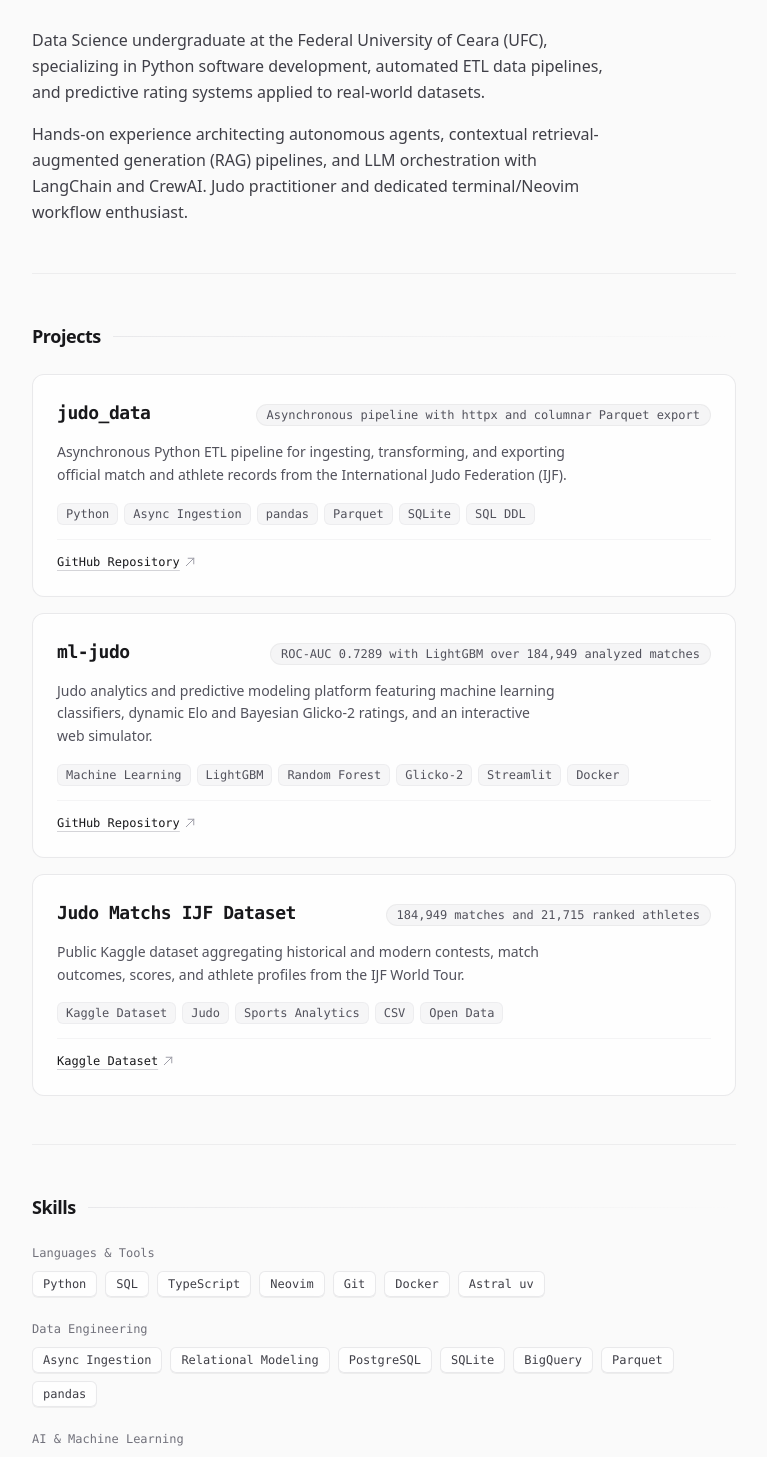
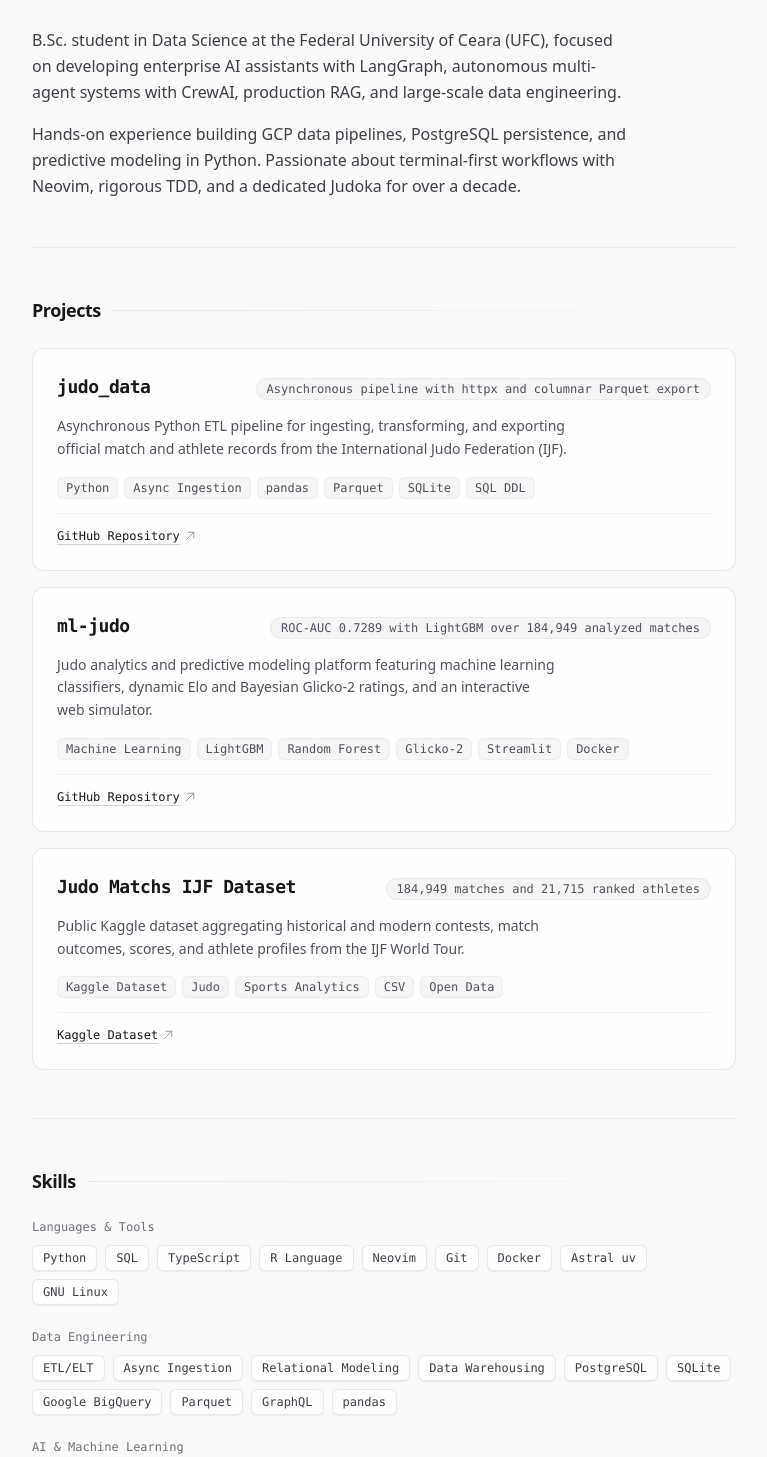
Before and after one commit to caiosaboia/portfolio, a Next.js app: page /en/ in a window 1280 px wide. Shown: the part 360-1817 px from the top of the page, without its empty margins (256-1023 px from the left). Built offline with nearby package versions, Linux system fonts and the light colour scheme.

Commit message:
feat(content): enrich profile, skills, and experience from CV

```diff
--- a/content/en.ts
+++ b/content/en.ts
@@ -18,8 +18,8 @@
   about: {
     title: "About",
     paragraphs: [
-      "Data Science undergraduate at the Federal University of Ceara (UFC), specializing in Python software development, automated ETL data pipelines, and predictive rating systems applied to real-world datasets.",
-      "Hands-on experience architecting autonomous agents, contextual retrieval-augmented generation (RAG) pipelines, and LLM orchestration with LangChain and CrewAI. Judo practitioner and dedicated terminal/Neovim workflow enthusiast.",
+      "B.Sc. student in Data Science at the Federal University of Ceara (UFC), focused on developing enterprise AI assistants with LangGraph, autonomous multi-agent systems with CrewAI, production RAG, and large-scale data engineering.",
+      "Hands-on experience building GCP data pipelines, PostgreSQL persistence, and predictive modeling in Python. Passionate about terminal-first workflows with Neovim, rigorous TDD, and a dedicated Judoka for over a decade.",
     ],
   },
   projects: {
@@ -59,15 +59,15 @@
     categories: [
       {
         name: "Languages & Tools",
-        skills: ["Python", "SQL", "TypeScript", "Neovim", "Git", "Docker", "Astral uv"],
+        skills: ["Python", "SQL", "TypeScript", "R Language", "Neovim", "Git", "Docker", "Astral uv", "GNU Linux"],
       },
       {
         name: "Data Engineering",
-        skills: ["Async Ingestion", "Relational Modeling", "PostgreSQL", "SQLite", "BigQuery", "Parquet", "pandas"],
+        skills: ["ETL/ELT", "Async Ingestion", "Relational Modeling", "Data Warehousing", "PostgreSQL", "SQLite", "Google BigQuery", "Parquet", "GraphQL", "pandas"],
       },
       {
         name: "AI & Machine Learning",
-        skills: ["LLMs", "LangChain", "CrewAI", "RAG", "LightGBM", "Random Forest", "Elo & Glicko-2 Ratings", "PyTorch"],
+        skills: ["LLMs", "LangGraph", "LangChain", "CrewAI", "RAG", "Qdrant", "FastAPI", "Scikit-Learn", "LightGBM", "Random Forest", "Elo & Glicko-2 Ratings", "PyTorch"],
       },
       {
         name: "Quality & Testing",
@@ -82,19 +82,19 @@
         role: "GenAI Assistant",
         organization: "Profectum",
         period: "Jan 2026 - Present",
-        summary: "Developing generative AI workflows, LLM orchestration with LangChain, and production retrieval-augmented generation (RAG) architectures.",
+        summary: "Building enterprise AI assistants with LangGraph, Qdrant, FastAPI, and Asana MCP with PostgreSQL persistence using SDD/TDD. Developing a vendor audit platform via GraphQL ETL, Streamlit/Power BI dashboards, and a 500+ test suite in TDD.",
       },
       {
         role: "AI Developer Intern",
         organization: "Profectum",
         period: "Aug 2025 - Jan 2026",
-        summary: "Constructing autonomous multi-agent systems with CrewAI, building BigQuery data pipelines, and evaluating models.",
+        summary: "Creating autonomous multi-agent systems with CrewAI for customer support analysis, storing metrics in PostgreSQL for Power BI visualization. Developing GCP ETL pipelines with advanced SQL for complex dashboards.",
       },
       {
         role: "Scientific Initiation Researcher",
         organization: "Federal University of Ceara",
         period: "Mar 2024 - Jul 2025",
-        summary: "Research on parameterized complexity in chordal and temporal graphs with applications in discrete mathematics.",
+        summary: "Research on Parameterized Complexity in Chordal and Temporal Graphs with applications in discrete mathematics and exact algorithms.",
       },
     ],
   },
--- a/content/pt.ts
+++ b/content/pt.ts
@@ -18,8 +18,8 @@
   about: {
     title: "Sobre",
     paragraphs: [
-      "Graduando em Ciencia de Dados pela Universidade Federal do Ceara (UFC), com atuacao voltada a desenvolvimento em Python, automacao de pipelines de dados ETL e aplicacao de modelos preditivos e sistemas de rating a problemas reais.",
-      "Experiencia pratica na construcao de agentes autonomos, sistemas de recuperacao contextual (RAG) e orquestracao com LangChain e CrewAI. Praticante de Judo e entusiasta de desenvolvimento em ambiente de terminal com Neovim.",
+      "Graduando em Ciencia de Dados pela Universidade Federal do Ceara (UFC), com atuacao voltada ao desenvolvimento de assistentes corporativos com LangGraph, agentes autonomos com CrewAI, recuperacao contextual (RAG) e engenharia de dados em larga escala.",
+      "Experiencia pratica na construcao de pipelines de ETL na GCP, persistencia em PostgreSQL e modelagem preditiva em Python. Apaixonado por desenvolvimento em terminal com Neovim, testes rigorosos com TDD e judoca ha mais de uma decada.",
     ],
   },
   projects: {
@@ -59,15 +59,15 @@
     categories: [
       {
         name: "Linguagens & Ferramentas",
-        skills: ["Python", "SQL", "TypeScript", "Neovim", "Git", "Docker", "Astral uv"],
+        skills: ["Python", "SQL", "TypeScript", "Linguagem R", "Neovim", "Git", "Docker", "Astral uv", "GNU Linux"],
       },
       {
         name: "Engenharia de Dados",
-        skills: ["Ingestao Assincrona", "Modelagem Relacional", "PostgreSQL", "SQLite", "BigQuery", "Parquet", "pandas"],
+        skills: ["ETL/ELT", "Ingestao Assincrona", "Modelagem Relacional", "Data Warehousing", "PostgreSQL", "SQLite", "Google BigQuery", "Parquet", "GraphQL", "pandas"],
       },
       {
         name: "IA & Machine Learning",
-        skills: ["LLMs", "LangChain", "CrewAI", "RAG", "LightGBM", "Random Forest", "Ratings Elo e Glicko-2", "PyTorch"],
+        skills: ["LLMs", "LangGraph", "LangChain", "CrewAI", "RAG", "Qdrant", "FastAPI", "Scikit-Learn", "LightGBM", "Random Forest", "Ratings Elo e Glicko-2", "PyTorch"],
       },
       {
         name: "Qualidade & Testes",
@@ -82,19 +82,19 @@
         role: "Assistente de GenAI",
         organization: "Profectum",
         period: "jan. de 2026 - o momento",
-        summary: "Desenvolvimento de fluxos avancados de IA generativa, orquestracao com LangChain e arquitetura de recuperacao contextual (RAG).",
+        summary: "Construcao de assistente de IA empresarial com LangGraph, Qdrant, FastAPI e Asana MCP com persistencia em PostgreSQL (SDD/TDD). Desenvolvimento de plataforma de auditoria de fornecedores via ETL em GraphQL, dashboards em Streamlit/Power BI e suite com mais de 500 testes em TDD.",
       },
       {
         role: "Estagiario AI Developer",
         organization: "Profectum",
         period: "ago. de 2025 - jan. de 2026",
-        summary: "Construcao de agentes autonomos com CrewAI, pipelines de dados com BigQuery e avaliacao de modelos.",
+        summary: "Criacao de agentes autonomos utilizando CrewAI para analise de atendimento ao cliente, persistindo metricas no PostgreSQL para visualizacao no Power BI. Desenvolvimento de processos de ETL no GCP utilizando SQL avancado para dashboards complexos.",
       },
       {
         role: "Bolsista de Iniciacao Cientifica",
         organization: "Universidade Federal do Ceara",
         period: "mar. de 2024 - jul. de 2025",
-        summary: "Pesquisa em complexidade parametrizada em grafos cordais e grafos temporais com aplicacao em matematica discreta.",
+        summary: "Pesquisa em Complexidade Parametrizada em Grafos Cordais e Grafos Temporais com aplicacoes em matematica discreta e algoritmos exatos.",
       },
     ],
   },
```
